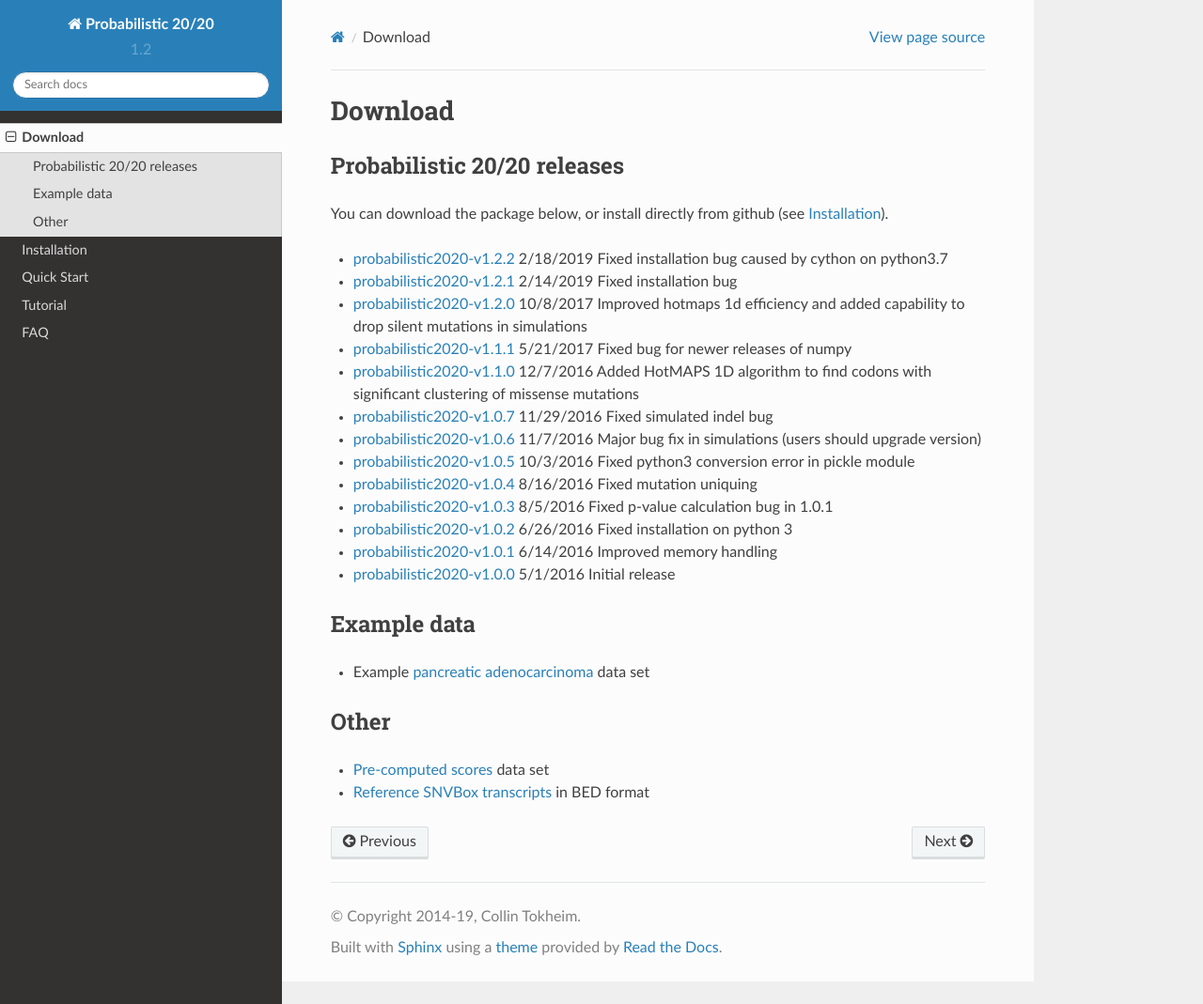
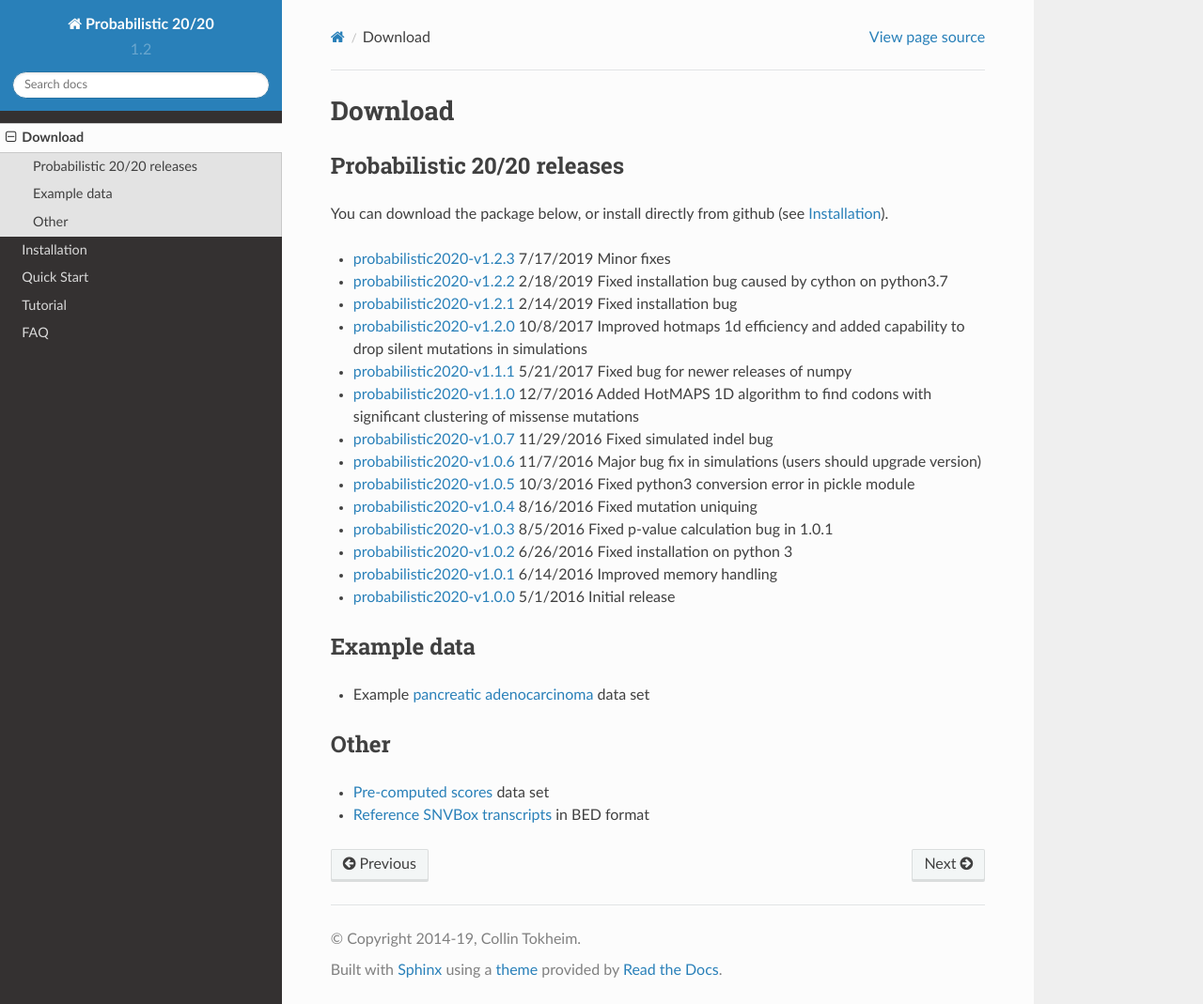
Before and after one commit to KarchinLab/probabilistic2020, a Sphinx documentation site: the page built from doc/download.rst, in a window 1280 px wide and 1069 px high. Shown: the whole window at 94% size. Built offline with Sphinx 7.4.7 and the Read the Docs theme 2.0.0, drawn with Linux system fonts in a browser that asks for light colours.

Commit message:
Updated version number

```diff
--- a/doc/conf.py
+++ b/doc/conf.py
@@ -68,7 +68,7 @@
 # The short X.Y version.
 version = '1.2'
 # The full version, including alpha/beta/rc tags.
-release = '1.2.2'
+release = '1.2.3'
 
 # The language for content autogenerated by Sphinx. Refer to documentation
 # for a list of supported languages.
--- a/doc/download.rst
+++ b/doc/download.rst
@@ -6,6 +6,7 @@
 
 You can download the package below, or install directly from github (see :ref:`install-ref`).
 
+* `probabilistic2020-v1.2.3 <https://github.com/KarchinLab/probabilistic2020/archive/v1.2.3.tar.gz>`_ 7/17/2019 Minor fixes
 * `probabilistic2020-v1.2.2 <https://github.com/KarchinLab/probabilistic2020/archive/v1.2.2.tar.gz>`_ 2/18/2019 Fixed installation bug caused by cython on python3.7
 * `probabilistic2020-v1.2.1 <https://github.com/KarchinLab/probabilistic2020/archive/v1.2.1.tar.gz>`_ 2/14/2019 Fixed installation bug
 * `probabilistic2020-v1.2.0 <https://github.com/KarchinLab/probabilistic2020/archive/v1.2.0.tar.gz>`_ 10/8/2017 Improved hotmaps 1d efficiency and added capability to drop silent mutations in simulations
--- a/prob2020/__init__.py
+++ b/prob2020/__init__.py
@@ -1 +1 @@
-__version__ = '1.2.2'
+__version__ = '1.2.3'
```
